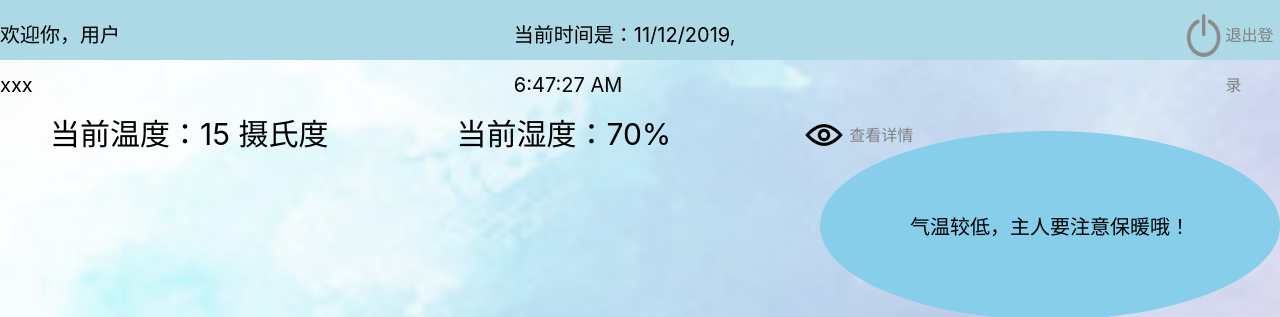
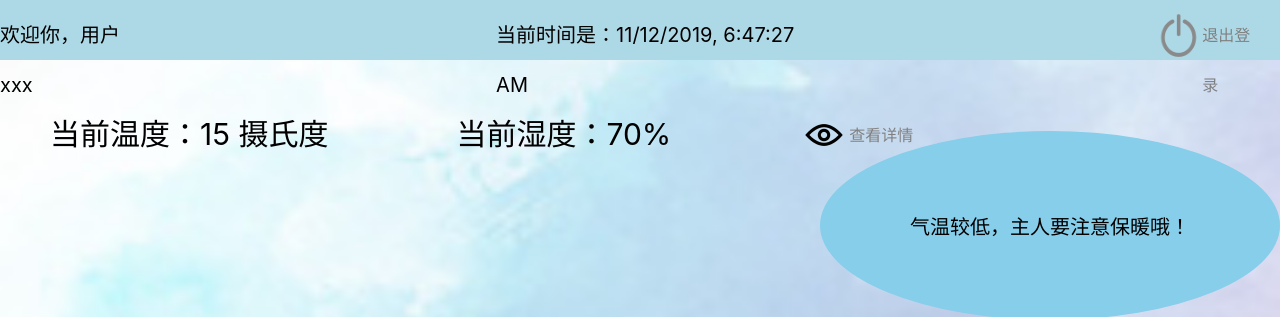
Before and after one commit to ZekunWu/project, a React app: page /info in a window 1280 px wide. Shown: the top 317 px of the page. Built offline with nearby package versions, Linux system fonts and the light colour scheme.

Commit message:
feat: fin

```diff
--- a/src/info/Info.css
+++ b/src/info/Info.css
@@ -29,13 +29,14 @@
   line-height: 50px;
   padding-top: 10px;
   color: grey;
+  margin-right: 20px;
 }
 
 .welcome {
   font-size: 20px;
   line-height: 50px;
   padding-top: 10px;
-  margin-right: 30%
+  margin-right: 28%
 }
 
 .detail {
@@ -63,7 +64,7 @@
 
 .chart {
   position: relative;
-  height: 300px;
+  height: 250px;
   width: 60%;
 }
 
```
